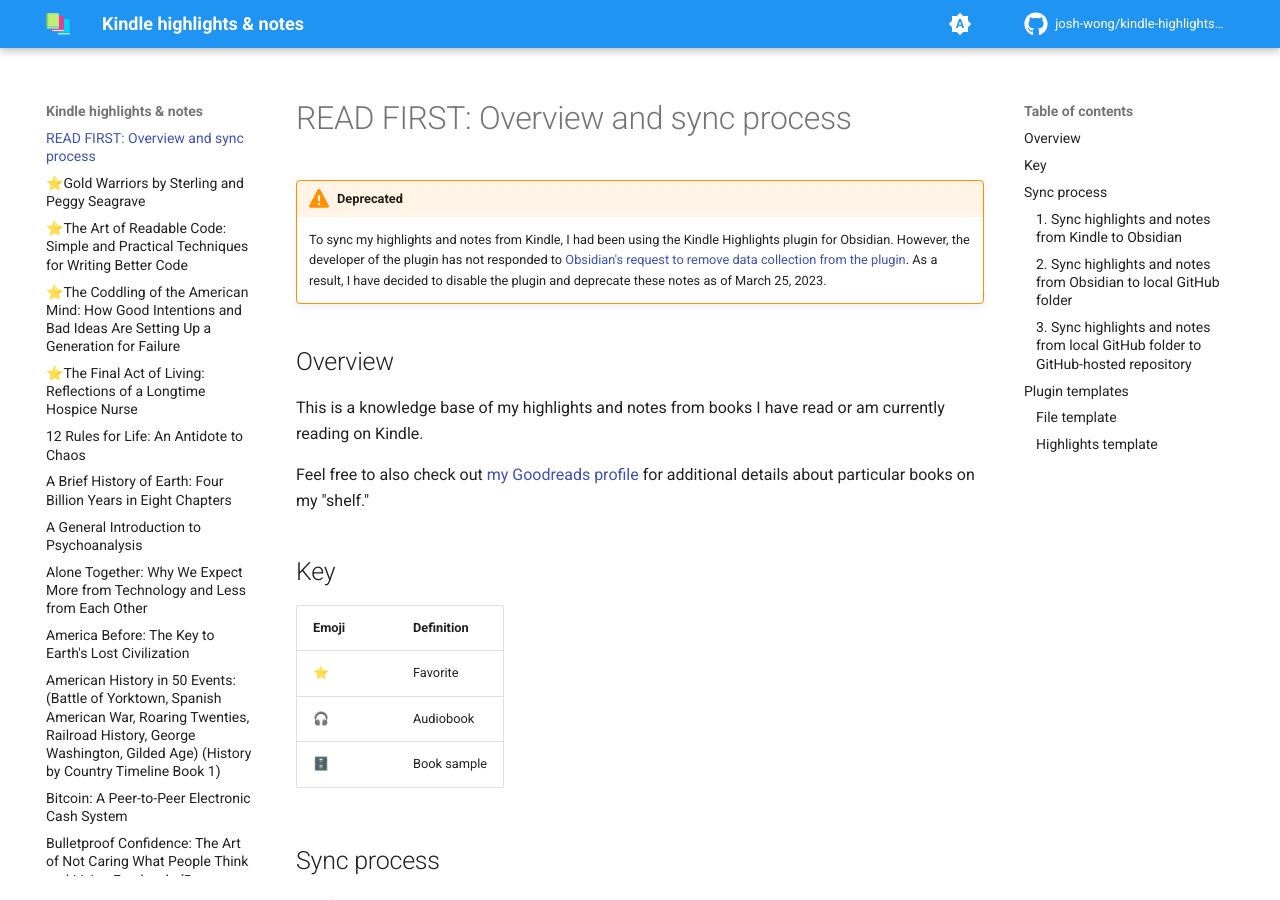
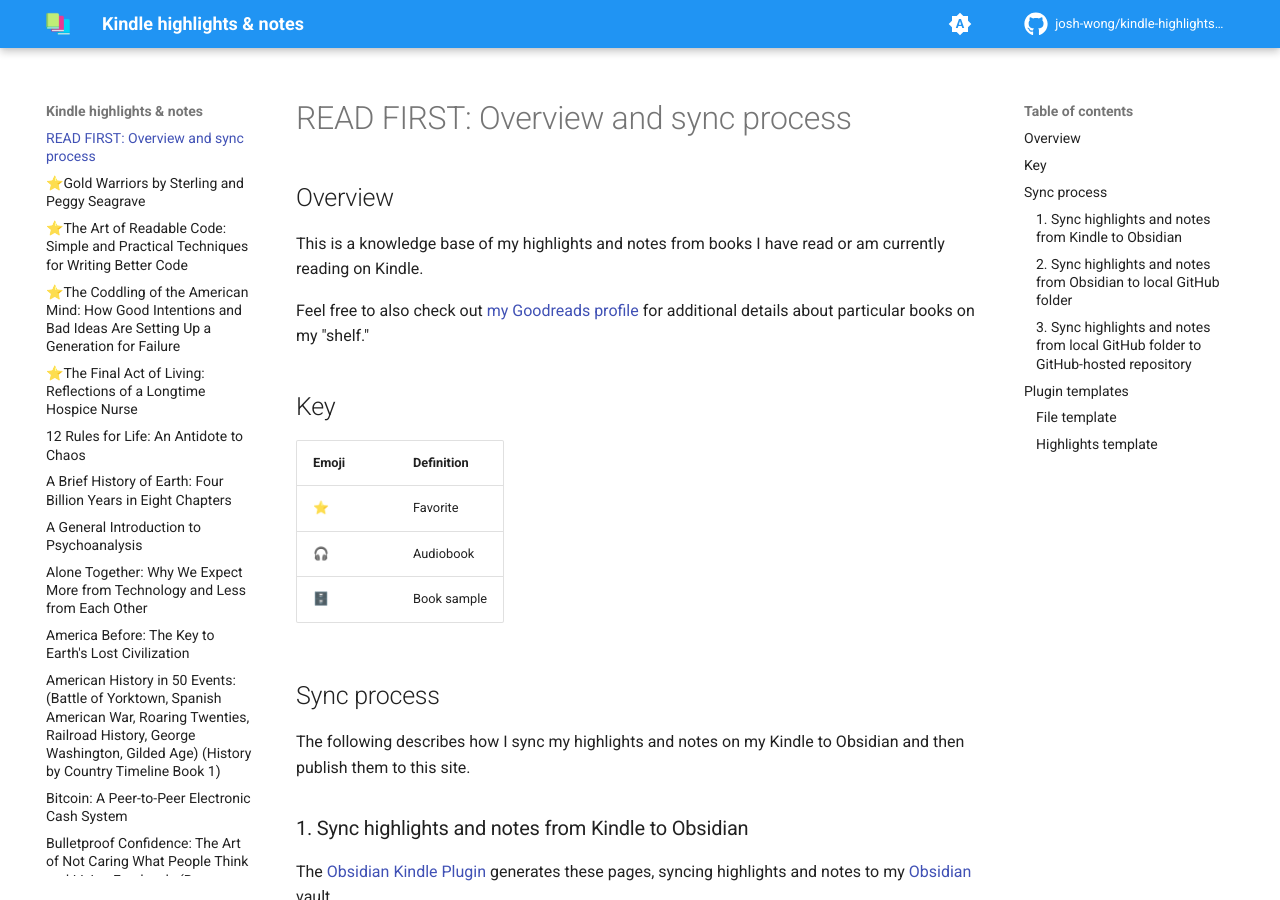
Before and after one commit to josh-wong/kindle-highlights-notes, an MkDocs documentation site: the page built from docs/index.md, in a window 1280 px wide and 900 px high. Built offline with MkDocs 1.6.1 and Material for MkDocs 9.7.7, drawn with Linux system fonts in a browser that asks for light colours; comment, search, counter and statistics services are not loaded.

Commit message:
Remove `warning` message
Remove `warning` message about deprecating this docs site because the Kindle plugin for Obsidian was no longer being maintained.

```diff
--- a/docs/index.md
+++ b/docs/index.md
@@ -1,8 +1,4 @@
 # READ FIRST: Overview and sync process
-
-!!! warning "Deprecated"
-
-	To sync my highlights and notes from Kindle, I had been using the Kindle Highlights plugin for Obsidian. However, the developer of the plugin has not responded to [Obsidian's request to remove data collection from the plugin](https://github.com/hadynz/obsidian-kindle-plugin/issues/235). As a result, I have decided to disable the plugin and deprecate these notes as of March 25, 2023.
 
 ## Overview
 
```
